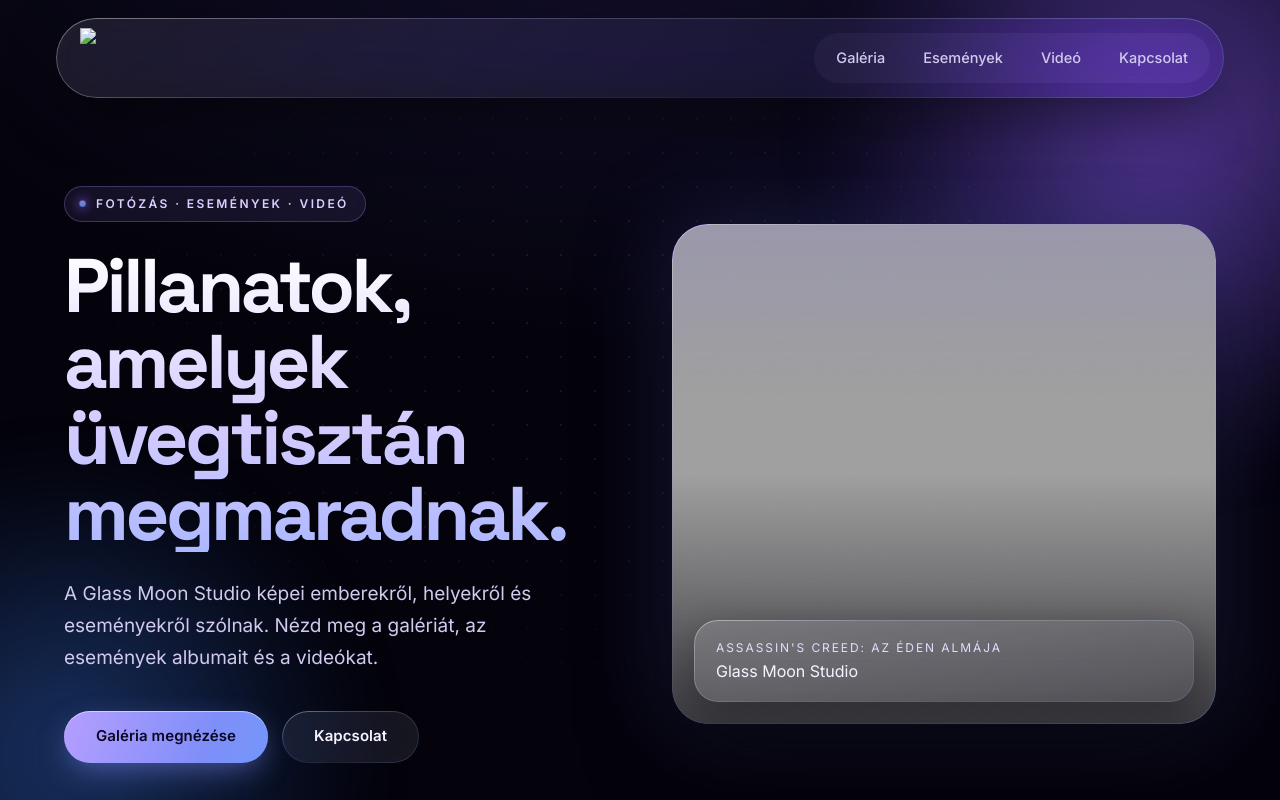
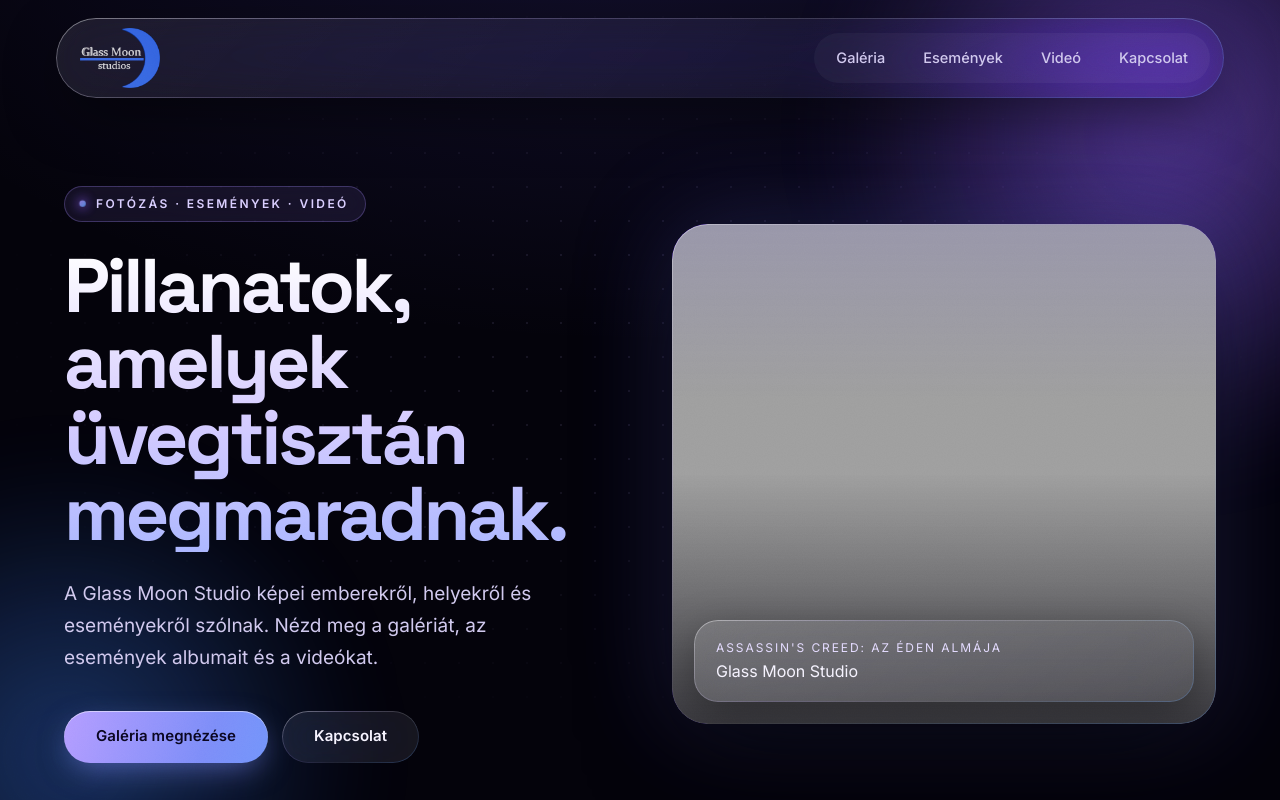
Before and after one commit to GlassMonn/GlassMoon, a plain HTML site: page index.html in a window 1280 px wide. Shown: the top 800 px of the page. Drawn offline with Linux system fonts and the light colour scheme; the site is published under a folder, as on GitHub Pages, so addresses that start at the root find nothing; no server answers.

Commit message:
Update index.html

```diff
--- a/index.html
+++ b/index.html
@@ -25,7 +25,8 @@
         <div class="gm-header-wrap">
             <header class="gm-header">
                 <a href="#fent" class="gm-logo" aria-label="Glass Moon Studio, vissza az elejére">
-                    <img src="/assets/a4598eda7fc422496225b82204e09829.png">
+                    <img src="./assets/a4598eda7fc422496225b82204e09829.png"
+                         alt="Glass Moon Studio">
                 </a>
 
                 <nav class="gm-nav" aria-label="Fő menü">
```
